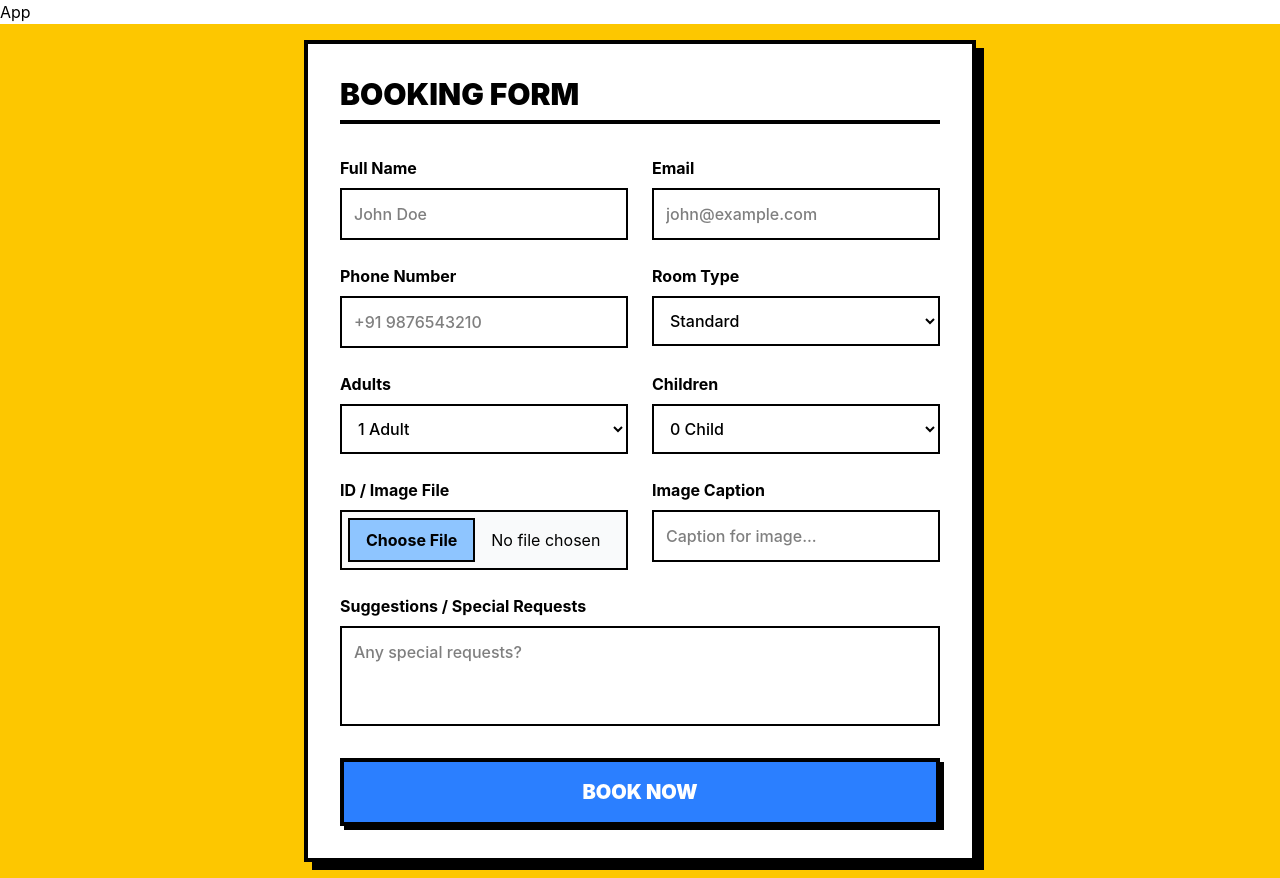
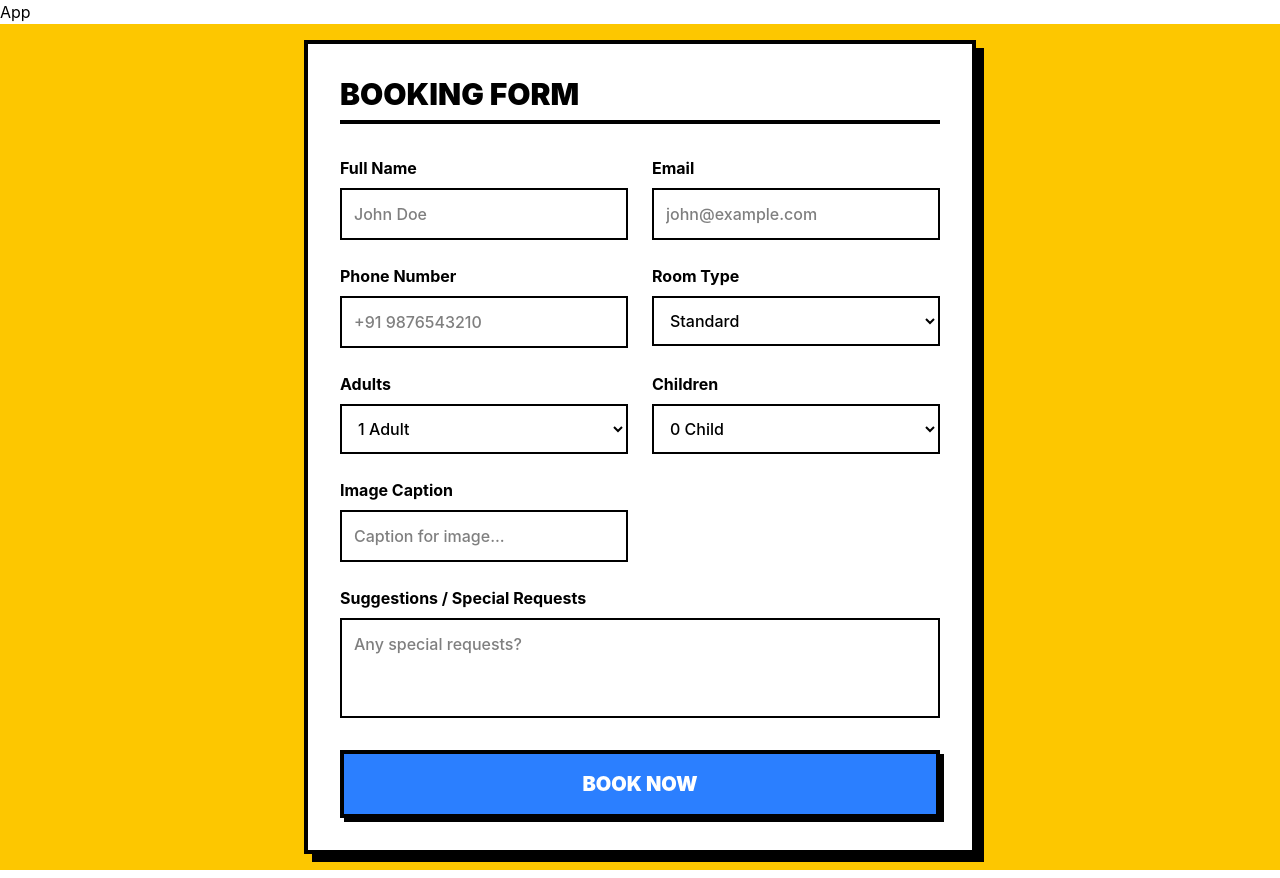
Before and after one commit to sahilkhanst816-max/bookingpage, a React app in the folder fontend/frontend/: page /#/photoadd in a window 1280 px wide. Before the commit this address led to /#/photoadd. Built offline with nearby package versions, Linux system fonts and the light colour scheme; no server answers; the HTML template or start-up script is replaced by a standard one.

Commit message:
updated the code

```diff
--- a/fontend/frontend/src/pages/photoAdd.jsx
+++ b/fontend/frontend/src/pages/photoAdd.jsx
@@ -76,11 +76,7 @@ const photoAdd = () => {
 
       {/* File & Caption (Previous Request) */}
       <div className="grid grid-cols-1 md:grid-cols-2 gap-4 md:gap-6">
-        <div className="flex flex-col gap-2">
-          <label className="font-bold text-black">ID / Image File</label>
-          <input type="file" name="image" accept="image/*" required
-            className="file:mr-4 file:py-2 file:px-4 file:border-2 file:border-black file:font-bold file:bg-blue-300 file:text-black hover:file:bg-blue-400 cursor-pointer border-2 border-black p-1.5 bg-gray-50 outline-none w-full" />
-        </div>
+
         <div className="flex flex-col gap-2">
           <label className="font-bold text-black">Image Caption</label>
           <input type="text" name="caption" placeholder="Caption for image..."
```
